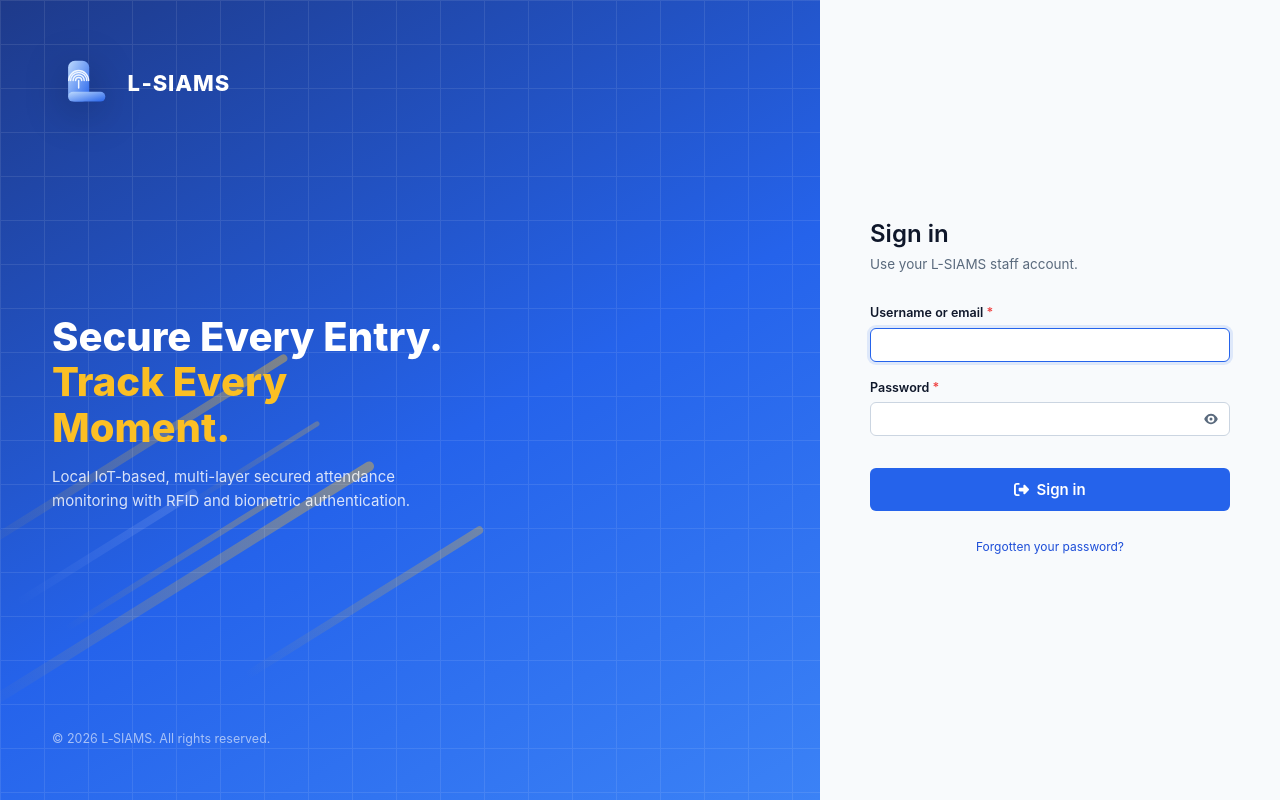
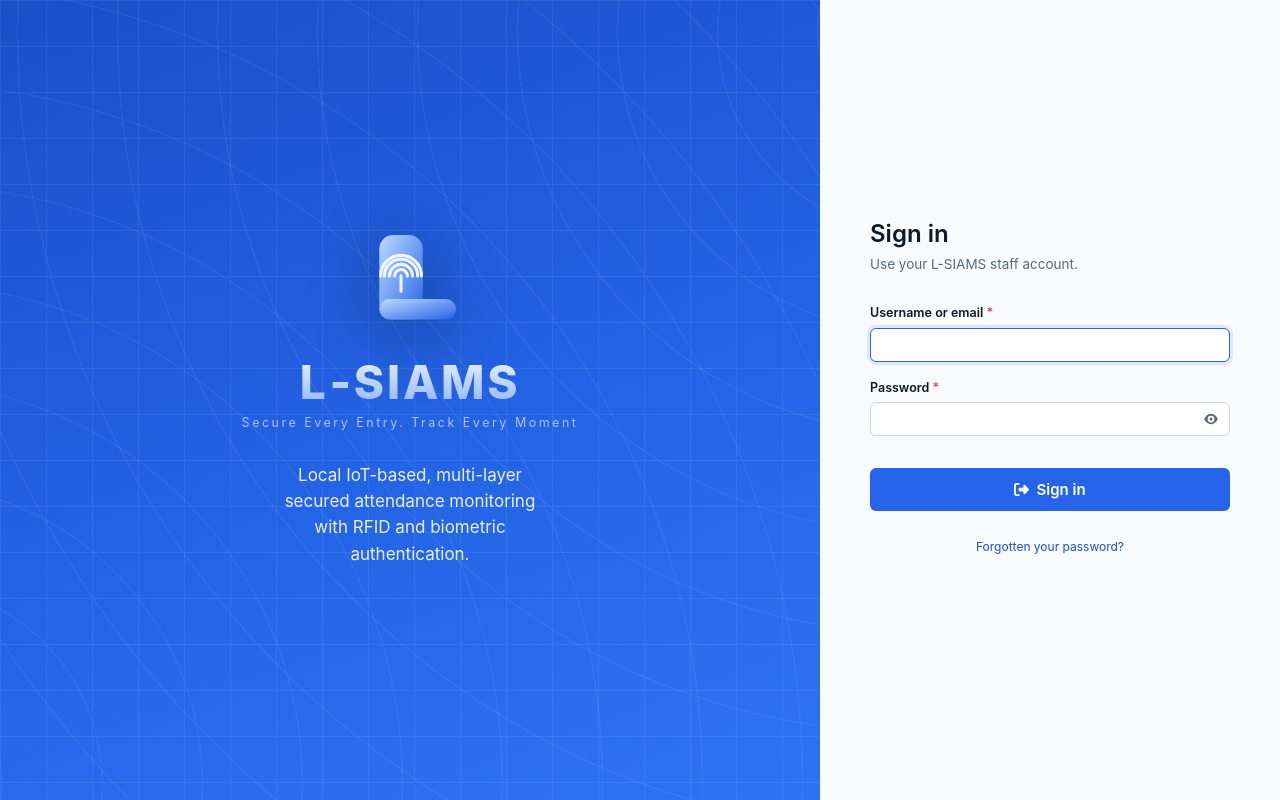
Before and after one commit to Chedisss/L-SIAMS, a PHP site: page /login in a window 1280 px wide. Run offline with PHP 8.4, Linux system fonts and the light colour scheme; data comes from the database, SQL or seed files in the repository; data that the repository does not hold is empty.

Commit message:
ui: match sign-in panel to the official mockup (centered lockup)
Rebuild the left panel to the provided mockup: blue background with the grid
plus faint concentric corner arcs, a centered lockup of the logo mark, the
L-SIAMS wordmark (light-blue gradient), the letter-spaced tagline "Secure
Every Entry. Track Every Moment", and the IoT/RFID/biometric paragraph. The
mark is a vector stand-in; a comment marks the one-line swap to the official
PNG once it is added at public/assets/img/lsiams-logo.png.

Co-Authored-By: Claude Opus 4.8 <noreply@anthropic.com>
Claude-Session: https://claude.ai/code/session_01Mjy3GMi8nTneH7winUsf9p

```diff
--- a/app/Views/layouts/auth.php
+++ b/app/Views/layouts/auth.php
@@ -18,45 +18,35 @@
             background: var(--bg);
         }
         .auth-hero {
-            background: linear-gradient(150deg, #1E3A8A 0%, #2563EB 55%, #3B82F6 100%);
-            color: #fff; padding: 3.25rem; display: flex; flex-direction: column; justify-content: space-between;
+            background:
+                repeating-radial-gradient(circle at 112% 4%, rgba(255,255,255,.055) 0 1.5px, transparent 1.5px 100px),
+                repeating-radial-gradient(circle at -12% 98%, rgba(255,255,255,.05) 0 1.5px, transparent 1.5px 100px),
+                linear-gradient(160deg, #1B4FCB 0%, #2464E6 58%, #2E74F2 100%);
+            color: #fff; padding: 3rem; display: flex; flex-direction: column;
+            align-items: center; justify-content: center; text-align: center;
             position: relative; overflow: hidden;
         }
-        /* Subtle grid motif — evokes the classroom terminals without a bitmap. */
+        /* Subtle grid motif, kept under the logo lockup. */
         .auth-hero::after {
-            content: ''; position: absolute; inset: 0; opacity: .09; z-index: 0;
+            content: ''; position: absolute; inset: 0; opacity: .07; z-index: 0;
             background-image: linear-gradient(#fff 1px, transparent 1px), linear-gradient(90deg, #fff 1px, transparent 1px);
-            background-size: 44px 44px;
+            background-size: 46px 46px;
         }
         .auth-hero > * { position: relative; z-index: 1; }
 
-        /* Diagonal light streaks, kept over the grid so the panel is not flat. */
-        .auth-hero__streaks { position: absolute; inset: 0; overflow: hidden; z-index: 0; pointer-events: none; }
-        .auth-hero__streaks span {
-            position: absolute; height: 8px; border-radius: 8px; opacity: .5;
-            background: linear-gradient(90deg, rgba(251,191,36,0), rgba(251,191,36,.85));
-            transform: rotate(-32deg); transform-origin: left center;
-        }
-        .auth-hero__streaks span:nth-child(1) { left: -4%; bottom: 30%; width: 46%; }
-        .auth-hero__streaks span:nth-child(2) { left:  8%; bottom: 21%; width: 30%; height: 6px; opacity: .38; }
-        .auth-hero__streaks span:nth-child(3) { left: -2%; bottom: 11%; width: 56%; height: 10px; }
-        .auth-hero__streaks span:nth-child(4) { left: 22%; bottom: 36%; width: 20%; height: 5px; opacity: .32; }
-        .auth-hero__streaks span:nth-child(5) { left:  2%; bottom: 24%; width: 26%; opacity: .3;
-            background: linear-gradient(90deg, rgba(255,255,255,0), rgba(255,255,255,.45)); }
-        .auth-hero__streaks span:nth-child(6) { left: 30%; bottom: 15%; width: 34%; opacity: .4; }
-
-        /* Logo mark: an L with a fingerprint inside (the official concept, as vector). */
-        .auth-hero__brand { display: flex; align-items: center; gap: .85rem; }
-        .auth-hero__brand svg { width: 62px; height: 62px; filter: drop-shadow(0 8px 20px rgba(0,0,0,.30)); }
-        .auth-hero__name { font-size: 22px; font-weight: 800; letter-spacing: .04em; }
+        .auth-hero__lock  { display: flex; flex-direction: column; align-items: center; max-width: 30rem; }
+        /* Logo mark: an L with a fingerprint inside (vector stand-in for the official artwork). */
+        .auth-hero__mark img { width: 150px; height: auto; filter: drop-shadow(0 14px 32px rgba(0,0,0,.32)); }
+        .auth-hero__mark svg { width: 128px; height: 128px; filter: drop-shadow(0 14px 32px rgba(0,0,0,.32)); }
         .ls-l { fill: url(#lsL); }
         .ls-print path { fill: none; stroke: #EFF6FF; stroke-width: 2.4; stroke-linecap: round; }
-
-        .auth-hero__body h1 { font-size: 40px; line-height: 1.14; max-width: 15ch; font-weight: 800; }
-        .auth-hero__body h1 .ls-accent { color: #FBBF24; }
-        .auth-hero__body p  { color: rgba(255,255,255,.82); font-size: 15px; max-width: 40ch;
-                              margin-top: .9rem; line-height: 1.6; }
-        .auth-hero__foot    { font-size: 12.5px; color: rgba(255,255,255,.58); }
+        .auth-hero__name {
+            margin-top: .55rem; font-size: 46px; font-weight: 800; letter-spacing: .06em; line-height: 1;
+            background: linear-gradient(180deg, #EAF3FF, #8FB8FF);
+            -webkit-background-clip: text; background-clip: text; color: transparent;
+        }
+        .auth-hero__tag  { margin-top: .5rem; font-size: 12.5px; letter-spacing: .2em; color: rgba(219,234,255,.72); }
+        .auth-hero__desc { margin-top: 1.8rem; font-size: 17px; line-height: 1.55; color: rgba(255,255,255,.9); max-width: 24ch; }
 
         .auth-panel { display: flex; align-items: center; justify-content: center; padding: 2.5rem 2rem; }
         .auth-card { width: 100%; max-width: 360px; }
@@ -72,11 +62,12 @@
 <body>
 <div class="auth-shell">
     <aside class="auth-hero">
-        <div class="auth-hero__streaks" aria-hidden="true">
-            <span></span><span></span><span></span><span></span><span></span><span></span>
-        </div>
-
-        <div class="auth-hero__brand">
+        <div class="auth-hero__lock">
+            <?php /* When the official PNG is added at public/assets/img/lsiams-logo.png,
+                      swap this <div class="auth-hero__mark"> block (svg + name) for:
+                      <div class="auth-hero__mark"><img src="<?= e(asset('img/lsiams-logo.png')) ?>" alt="L-SIAMS"></div>
+                      and drop the auth-hero__name line (the wordmark is in the image). */ ?>
+            <div class="auth-hero__mark">
                 <svg viewBox="0 0 100 100" role="img" aria-label="L-SIAMS logo — an L with a fingerprint">
                     <defs>
                         <linearGradient id="lsL" x1="0" y1="0" x2="1" y2="1">
@@ -94,15 +85,11 @@
                         <path d="M43 46 L43 58"/>
                     </g>
                 </svg>
-            <span class="auth-hero__name">L&#8209;SIAMS</span>
             </div>
-
-        <div class="auth-hero__body">
-            <h1>Secure Every Entry.<br><span class="ls-accent">Track Every Moment.</span></h1>
-            <p>Local IoT-based, multi-layer secured attendance monitoring with RFID and biometric authentication.</p>
+            <div class="auth-hero__name">L&#8209;SIAMS</div>
+            <div class="auth-hero__tag">Secure Every Entry. Track Every Moment</div>
+            <p class="auth-hero__desc">Local IoT-based, multi-layer secured attendance monitoring with RFID and biometric authentication.</p>
         </div>
-
-        <div class="auth-hero__foot">&copy; <?= e(date('Y')) ?> L&#8209;SIAMS. All rights reserved.</div>
     </aside>
 
     <main class="auth-panel">
```
Lines whose indentation alone changed are shown as unchanged.
